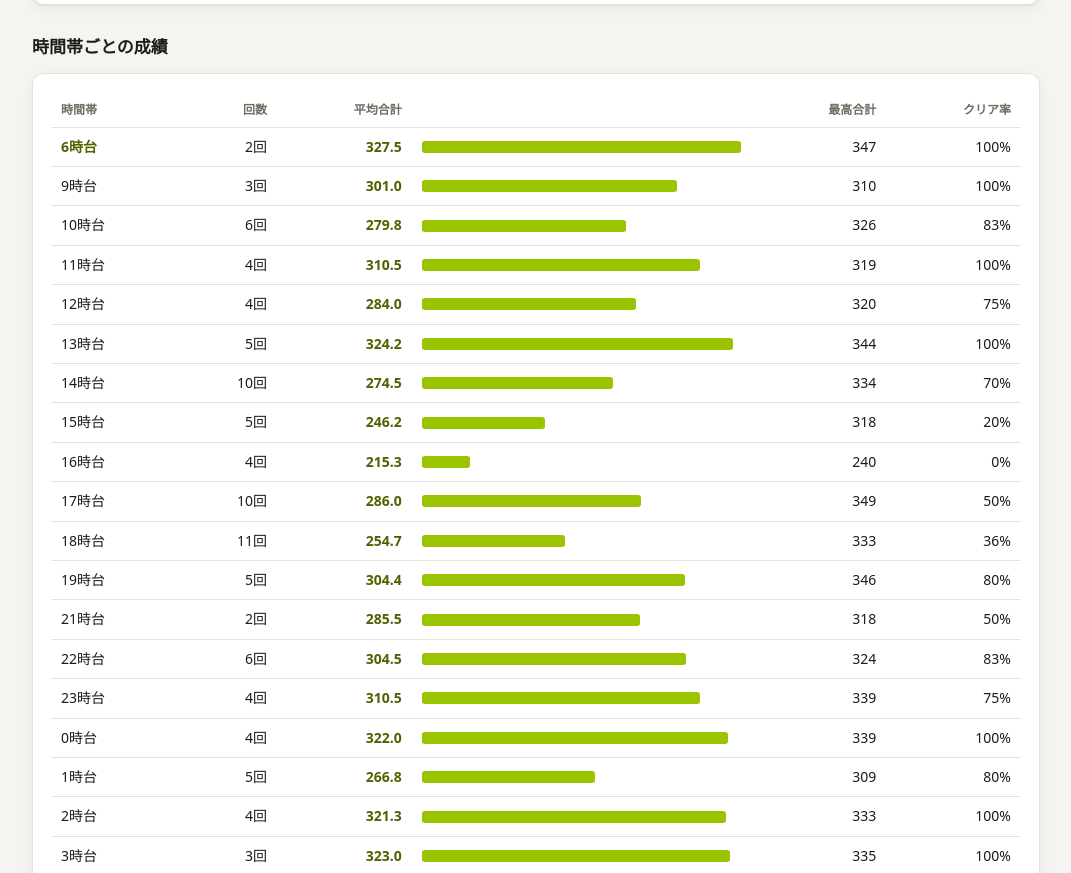
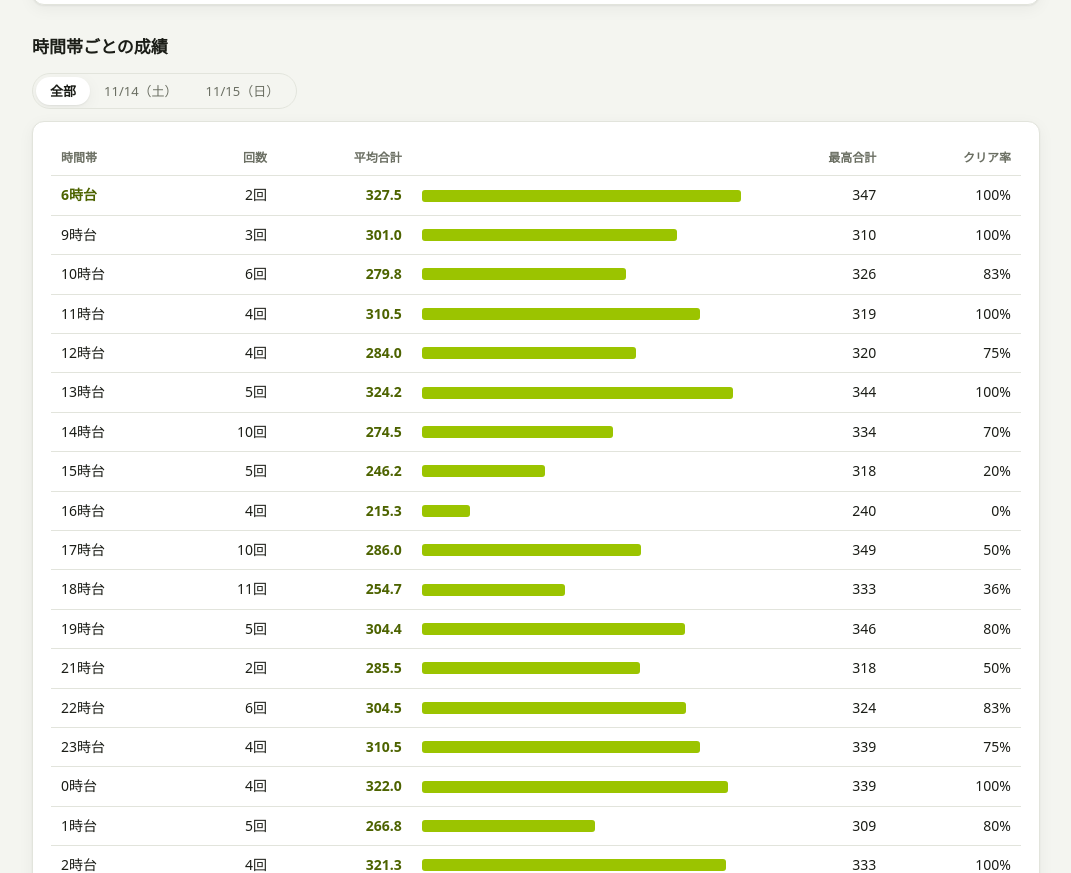
Before and after one commit to ur707/salmon-records, a plain HTML site: page index.html in a window 1280 px wide. Shown: the part 2561-3434 px from the top of the page, without its empty margins (104-1175 px from the left). Drawn offline with Linux system fonts and the light colour scheme.

Commit message:
Stats: view time-of-day results by date
Co-Authored-By: Claude Opus 5.5 <noreply@anthropic.com>

```diff
--- a/index.html
+++ b/index.html
@@ -254,6 +254,7 @@
 
   <section>
     <h2>時間帯ごとの成績</h2>
+    <div class="tabs" role="tablist" id="hourDays"></div>
     <div class="panel scroll"><table id="hours"></table></div>
   </section>
 
@@ -475,10 +476,22 @@ function renderRed() {
   $("redDist").innerHTML = `<thead><tr><th>赤イクラ</th><th>回数</th><th>割合</th><th></th><th>最後に出した日時</th></tr></thead><tbody>${rows.join("")}</tbody>`;
 }
 
+// 時間帯ごとの成績は、日付をしぼって見られる（"all" は全部の日）
+let hourDay = "all";
+// 夜ふかしの配信が日をまたいでも同じ日になるよう、朝6時で日付を区切る（表の並びも6時台から）
+const playDay = d => dayKey(new Date(d.getTime() - 6 * 3600e3));
 function renderHours() {
-  if (!runs.length) { $("hours").innerHTML = `<tbody><tr><td class="empty">まだ記録がありません</td></tr></tbody>`; return; }
+  const days = [...new Set(runs.map(r => playDay(r.d)))].sort();
+  if (!days.includes(hourDay)) hourDay = "all";
+  const dayLabel = k => { const d = new Date(k + "T00:00"); return `${fmtDate(d)}（${"日月火水木金土"[d.getDay()]}）`; };
+  $("hourDays").style.display = days.length < 2 ? "none" : "";
+  $("hourDays").innerHTML = ["all", ...days].map(k =>
+    `<button role="tab" data-k="${k}" aria-selected="${k === hourDay}">${k === "all" ? "全部" : dayLabel(k)}</button>`).join("");
+  $("hourDays").querySelectorAll("button").forEach(b => b.onclick = () => { hourDay = b.dataset.k; renderHours(); });
+  const list0 = hourDay === "all" ? runs : runs.filter(r => playDay(r.d) === hourDay);
+  if (!list0.length) { $("hours").innerHTML = `<tbody><tr><td class="empty">まだ記録がありません</td></tr></tbody>`; return; }
   const map = new Map();
-  for (const r of runs) {
+  for (const r of list0) {
     const h = r.d.getHours();
     if (!map.has(h)) map.set(h, []);
     map.get(h).push(r);
```
